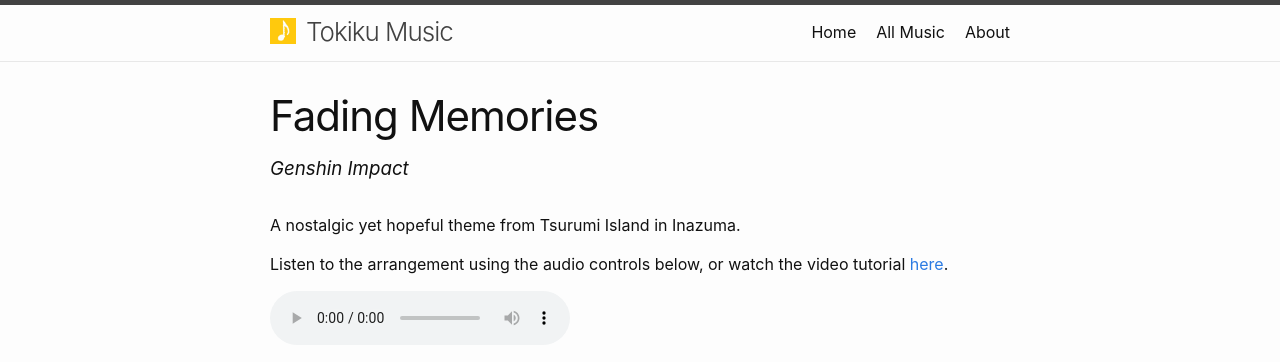
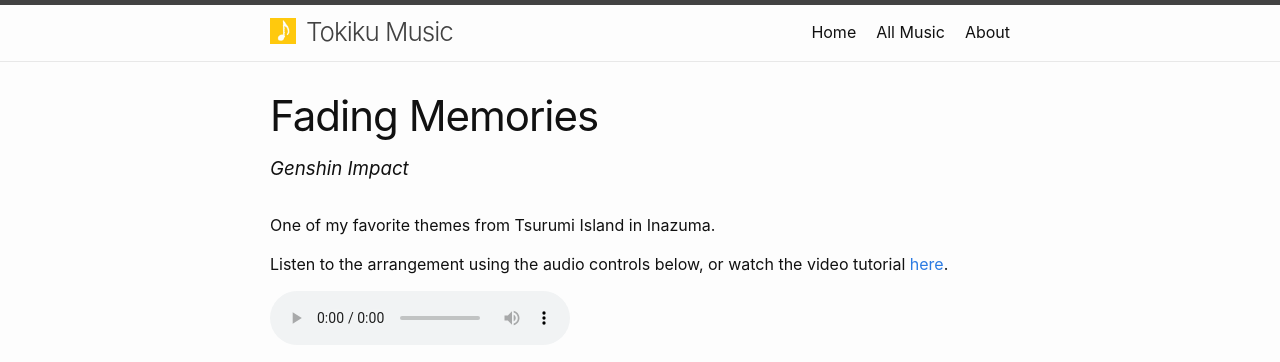
Before and after one commit to tokiku-music/tokiku-music.github.io, a Jekyll site: the page built from music/fading_memories/index.md, in a window 1280 px wide, cut to the strip 0-362 px from the top of the page. Built offline with Jekyll 4.4.1, drawn with Linux system fonts in a browser that asks for light colours.

```diff
--- a/music/fading_memories/index.md
+++ b/music/fading_memories/index.md
@@ -9,4 +9,4 @@ file_name: fading_memories
 video_link: "https://youtu.be/2CgTbjN5T2c"
 ---
 
-A nostalgic yet hopeful theme from Tsurumi Island in Inazuma.
+One of my favorite themes from Tsurumi Island in Inazuma.
```
Also changed, not shown: music/hustle_and_bustle_of_ormos/index.md (+2 -2 lines).
